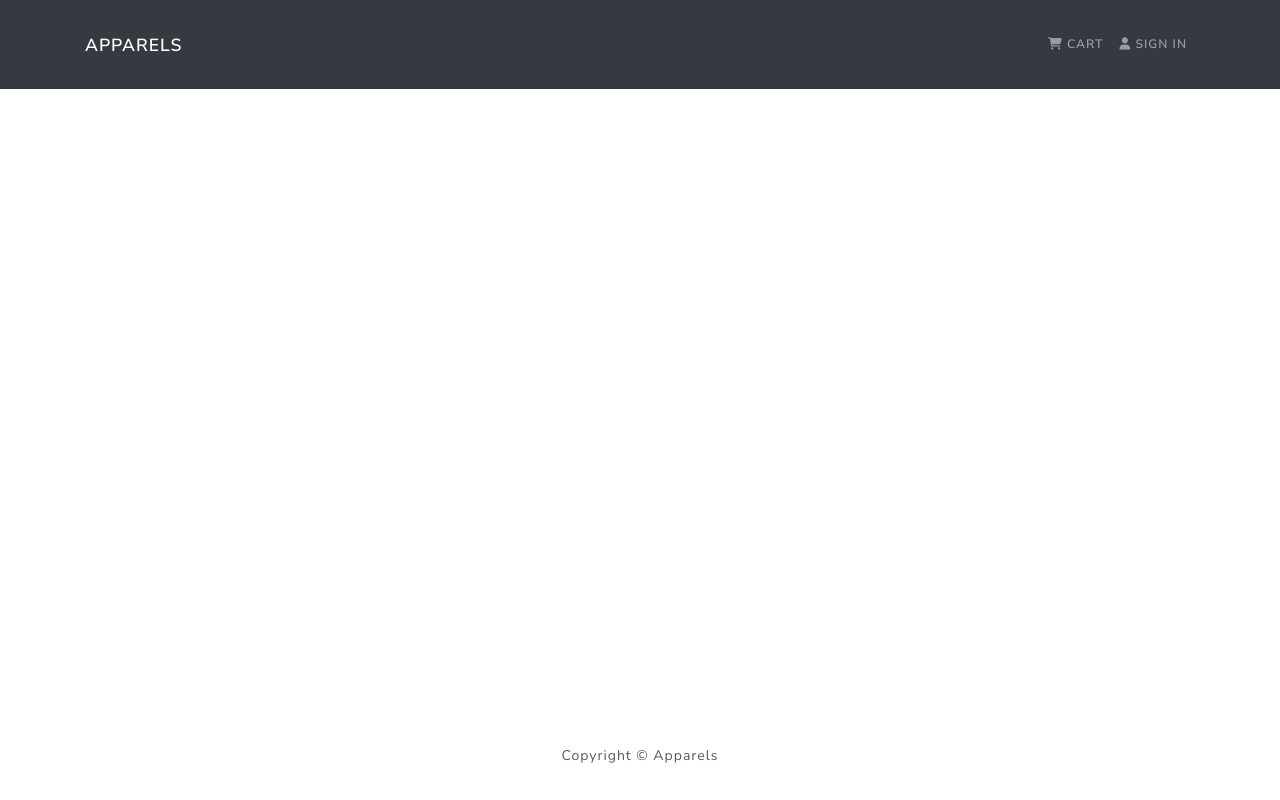
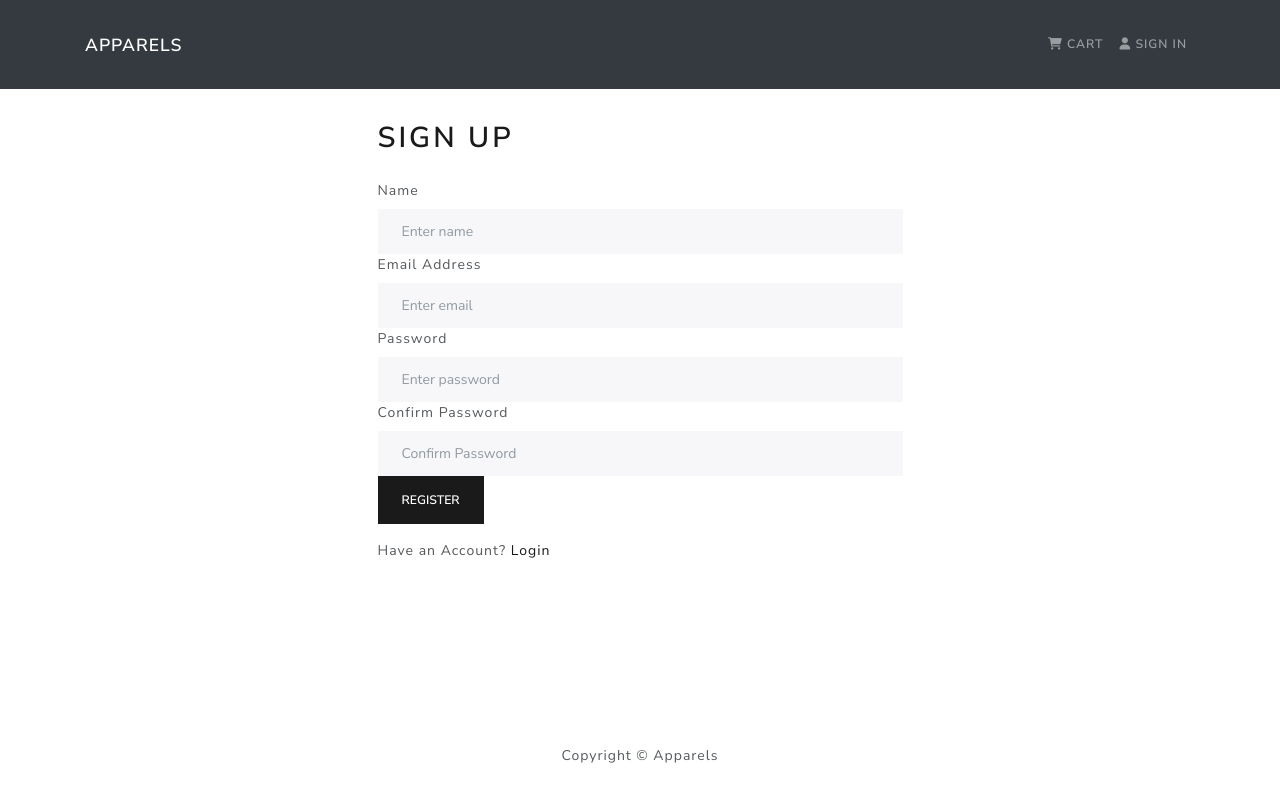
Before and after one commit to pfern0209/Apparels-E-Commerce, a React (Create React App) app in the folder frontend/: page /register in a window 1280 px wide. Built offline with nearby package versions, Linux system fonts and the light colour scheme.

Commit message:
Added Registration Functionality

```diff
--- a/frontend/src/App.js
+++ b/frontend/src/App.js
@@ -6,6 +6,7 @@ import HomeScreen from "./screens/HomeScreen";
 import ProductScreen from './screens/ProductScreen';
 import CartScreen from './screens/CartScreen';
 import LoginScreen from './screens/LoginScreen'
+import RegisterScreen from './screens/RegisterScreen';
 
 const App= () => {
   return (
@@ -17,6 +18,13 @@ const App= () => {
         <Route path="/login" element={
           <>
             <LoginScreen/>
+          </>
+        }>
+        </Route>
+
+        <Route path="/register" element={
+          <>
+            <RegisterScreen/>
           </>
         }>
         </Route>
--- a/frontend/src/actions/userActions.js
+++ b/frontend/src/actions/userActions.js
@@ -1,5 +1,5 @@
 import axios from "axios";
-import { USER_LOGIN_REQUEST,USER_LOGIN_SUCCESS,USER_LOGIN_FAIL,USER_LOGOUT } from "../constants/userConstants";
+import { USER_LOGIN_REQUEST,USER_LOGIN_SUCCESS,USER_LOGIN_FAIL,USER_LOGOUT, USER_REGISTER_REQUEST, USER_REGISTER_SUCCESS,USER_REGISTER_FAIL } from "../constants/userConstants";
 
 export const login= (email,password)=>async(dispatch)=>{
   try{
@@ -36,3 +36,37 @@ export const logout=()=>(dispatch)=>{
       type:USER_LOGOUT
     })
 }
+
+export const register= (name,email,password)=>async(dispatch)=>{
+  try{
+    dispatch({
+      type:USER_REGISTER_REQUEST
+    })
+
+    const config={
+      headers:{
+        'Content-Type':'application/json',
+      }
+    }
+
+    const{ data }=await axios.post('/api/users',{name,email,password},config)
+
+    dispatch({
+      type:USER_REGISTER_SUCCESS,
+      payload:data
+    })
+
+    dispatch({
+      type:USER_LOGIN_SUCCESS,
+      payload:data
+    })
+
+    localStorage.setItem('userInfo',JSON.stringify(data))
+
+  }catch(error){
+    dispatch({
+      type:USER_REGISTER_FAIL,
+      payload:error.response && error.response.data.message?error.response.data.message:error.message
+    })
+  }
+}
--- a/frontend/src/constants/userConstants.js
+++ b/frontend/src/constants/userConstants.js
@@ -2,3 +2,7 @@ export const USER_LOGIN_REQUEST='USER_LOGIN_REQUEST'
 export const USER_LOGIN_SUCCESS='USER_LOGIN_SUCCESS'
 export const USER_LOGIN_FAIL='USER_LOGIN_FAIL'
 export const USER_LOGOUT='USER_LOGOUT'
+
+export const USER_REGISTER_REQUEST='USER_REGISTER_REQUEST'
+export const USER_REGISTER_SUCCESS='USER_REGISTER_SUCCESS'
+export const USER_REGISTER_FAIL='USER_REGISTER_FAIL'
--- a/frontend/src/reducers/userReducers.js
+++ b/frontend/src/reducers/userReducers.js
@@ -1,4 +1,4 @@
-import { USER_LOGIN_REQUEST,USER_LOGIN_SUCCESS,USER_LOGIN_FAIL,USER_LOGOUT } from "../constants/userConstants";
+import { USER_LOGIN_REQUEST,USER_LOGIN_SUCCESS,USER_LOGIN_FAIL,USER_LOGOUT, USER_REGISTER_REQUEST, USER_REGISTER_SUCCESS,USER_REGISTER_FAIL } from "../constants/userConstants";
 
 export const userLoginReducer=(state={ },action)=>{
   switch(action.type){
@@ -14,3 +14,16 @@ export const userLoginReducer=(state={ },action)=>{
       return state
   }
 }
+
+export const userRegisterReducer=(state={ },action)=>{
+  switch(action.type){
+    case USER_REGISTER_REQUEST:
+      return {loading:true}
+    case USER_REGISTER_SUCCESS:
+      return {loading:false,userInfo:action.payload}
+    case USER_REGISTER_FAIL:
+      return {loading:false,error:action.payload}
+    default:
+      return state
+  }
+}
--- a/frontend/src/screens/LoginScreen.js
+++ b/frontend/src/screens/RegisterScreen.js
@@ -4,21 +4,24 @@ import {Form, Row, Col, Button} from 'react-bootstrap'
 import {useDispatch, useSelector} from 'react-redux'
 import Message from "../components/Message"
 import Loader from "../components/Loader"
-import { login } from '../actions/userActions'
+import { register } from '../actions/userActions'
 import FormContainer from '../components/FormContainer'
 
-const LoginScreen = () => {
+const RegisterScreen = () => {
 
   console.log("ON LOGIN Screen")
+  const[name,setName]=useState('')
   const[email,setEmail]=useState('')
   const[password,setPassword]=useState('')
+  const[confirmPassword,setConfirmPassword]=useState('')
+  const[message,setMessage]=useState(null)
   const location = useLocation();
   const navigate=useNavigate();
 
   const dispatch=useDispatch()
 
-  const userLogin=useSelector(state=>state.userLogin)
-  const {loading,error,userInfo}=userLogin
+  const userRegister=useSelector(state=>state.userRegister)
+  const {loading,error,userInfo}=userRegister
 
   const redirect= location.search?location.search.split('=')[1]:'/'
 
@@ -31,37 +34,52 @@ const LoginScreen = () => {
 
   const submitHandler=(e)=>{
     e.preventDefault()
-    dispatch(login(email,password))
+    if(password!==confirmPassword){
+      setMessage("Passwords do not match")
+    }else{
+      dispatch(register(name,email,password))
+    }
   }
 
   return (
     <FormContainer>
-      <h1>Sign in</h1>
+      <h1>Sign Up</h1>
+      {message && <Message variant="danger">{message}</Message>}
       {error && <Message variant="danger">{error}</Message>}
       {loading && <Loader/>}
       <Form onSubmit={submitHandler}>
+        <Form.Group controlId="name">
+          <Form.Label>Name</Form.Label>
+          <Form.Control type='name' placeholder="Enter name" value={name} onChange={(e)=>setName(e.target.value)}></Form.Control>
+        </Form.Group>
+
         <Form.Group controlId="email">
           <Form.Label>Email Address</Form.Label>
           <Form.Control type='email' placeholder="Enter email" value={email} onChange={(e)=>setEmail(e.target.value)}></Form.Control>
         </Form.Group>
 
-        <Form.Group controlId="Password">
+        <Form.Group controlId="password">
           <Form.Label>Password</Form.Label>
           <Form.Control type='password' placeholder="Enter password" value={password} onChange={(e)=>setPassword(e.target.value)}></Form.Control>
         </Form.Group>
 
+        <Form.Group controlId="confirmPassword">
+          <Form.Label>Confirm Password</Form.Label>
+          <Form.Control type='password' placeholder="Confirm Password" value={confirmPassword} onChange={(e)=>setConfirmPassword(e.target.value)}></Form.Control>
+        </Form.Group>
+
         <Button type='submit' variant='primary'>
-          Sign In
+          Register
         </Button>
       </Form>
 
       <Row className='py-3'>
         <Col>
-          New Customer? <Link to={redirect?`/register?redirect=${redirect}`:'/register'}>Register</Link>
+          Have an Account? <Link to={redirect?`/login?redirect=${redirect}`:'/login'}>Login</Link>
         </Col>
       </Row>
     </FormContainer>
   )
 }
 
-export default LoginScreen
+export default RegisterScreen
--- a/frontend/src/store.js
+++ b/frontend/src/store.js
@@ -3,14 +3,15 @@ import thunk from 'redux-thunk'
 import {composeWithDevTools} from 'redux-devtools-extension'
 import { productListReducer, productDetailsReducer } from './reducers/productReducers'
 import { cartReducer } from './reducers/cartReducers'
-import { userLoginReducer } from './reducers/userReducers'
+import { userLoginReducer, userRegisterReducer } from './reducers/userReducers'
 
 
 const reducer=combineReducers({
   productList:productListReducer,
   productDetails:productDetailsReducer,
   cart:cartReducer,
-  userLogin:userLoginReducer
+  userLogin:userLoginReducer,
+  userRegister:userRegisterReducer
 })
 
 const cartItemsFromStorage=localStorage.getItem('cartItems')?JSON.parse(localStorage.getItem('cartItems')):[]
```
